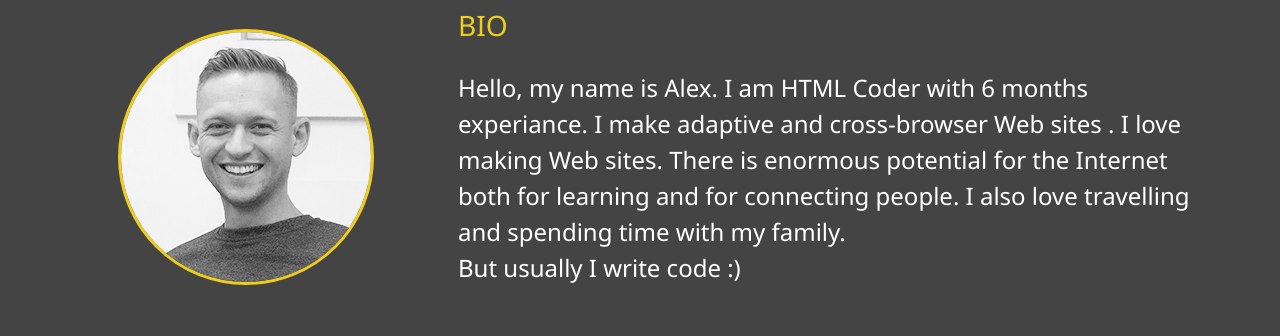
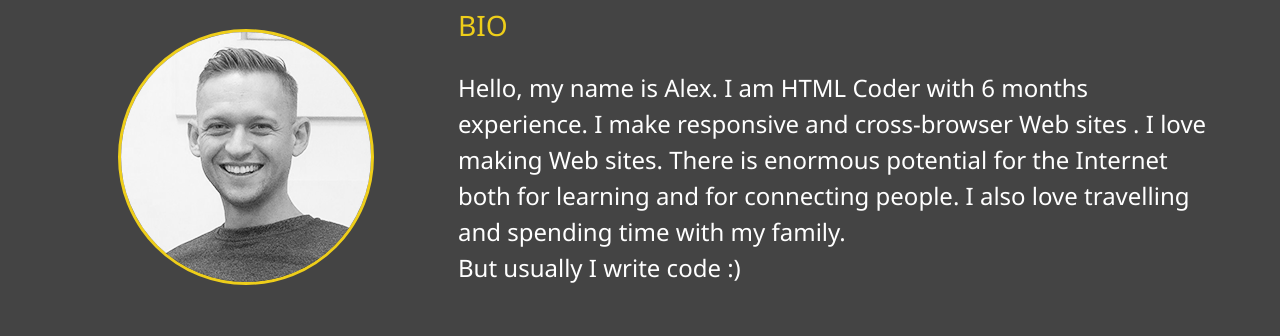
Before and after one commit to anastasiyashmanastasiya/Portfolio, a website: page dist/about.html in a window 1280 px wide. Shown: the part 278-614 px from the top of the page. Drawn offline with Linux system fonts and the light colour scheme.

Commit message:
add information

```diff
--- a/dist/about.html
+++ b/dist/about.html
@@ -57,7 +57,7 @@
 
              <div class="bio">
                  <h3 class="text-secondary">BIO</h3>
-                 <p>Hello, my name is Alex. I am HTML Coder with 6 months experiance. I make adaptive and cross-browser Web sites . I love making Web sites. There is enormous potential for the Internet both for learning and for connecting people. I also love travelling and spending time with my family. <br> But usually I write code :)</p>
+                 <p>Hello, my name is Alex. I am HTML Coder with 6 months experience. I make responsive and cross-browser Web sites . I love making Web sites. There is enormous potential for the Internet both for learning and for connecting people. I also love travelling and spending time with my family. <br> But usually I write code :)</p>
 
              </div>
              <div class="job job-1">
```
Also changed, not shown: 2 other files.
